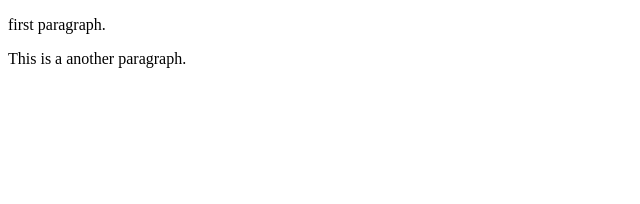
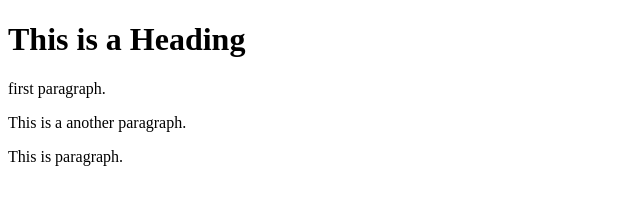
Before and after one commit to Persofikcja/learning-git, a plain HTML site: page index.html in a window 1280 px wide. Shown: the whole page, without its empty margins (0-640 px from the left). Drawn offline with Linux system fonts and the light colour scheme.

Commit message:
Added another paragraph manually to resolve changes

```diff
--- a/index.html
+++ b/index.html
@@ -4,7 +4,9 @@
         <title>Page Title</title>
     </head>
     <body>
+        <h1>This is a Heading</h1>
         <p>first paragraph.</p>
         <p>This is a another paragraph.</p>
+        <p>This is paragraph.</p>
     </body>
 </html>
```
